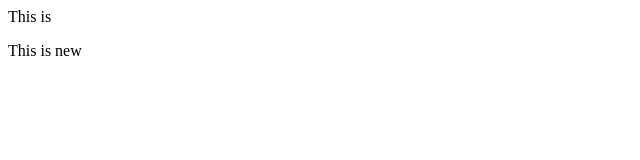
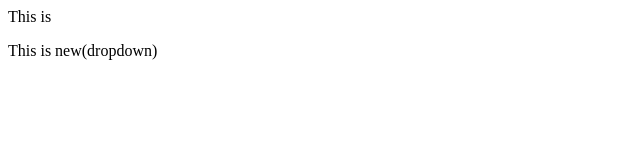
Before and after one commit to shivaramakrishnamutyala/LocalRepo, a plain HTML site: page index.html in a window 1280 px wide. Shown: the full height of the page, 0-640 px from the left. Drawn offline with Linux system fonts and the light colour scheme.

```diff
--- a/index.html
+++ b/index.html
@@ -1,2 +1,2 @@
 <p>This is </p>
-<p>This is new</p>
+<p>This is new(dropdown)</p>
```
